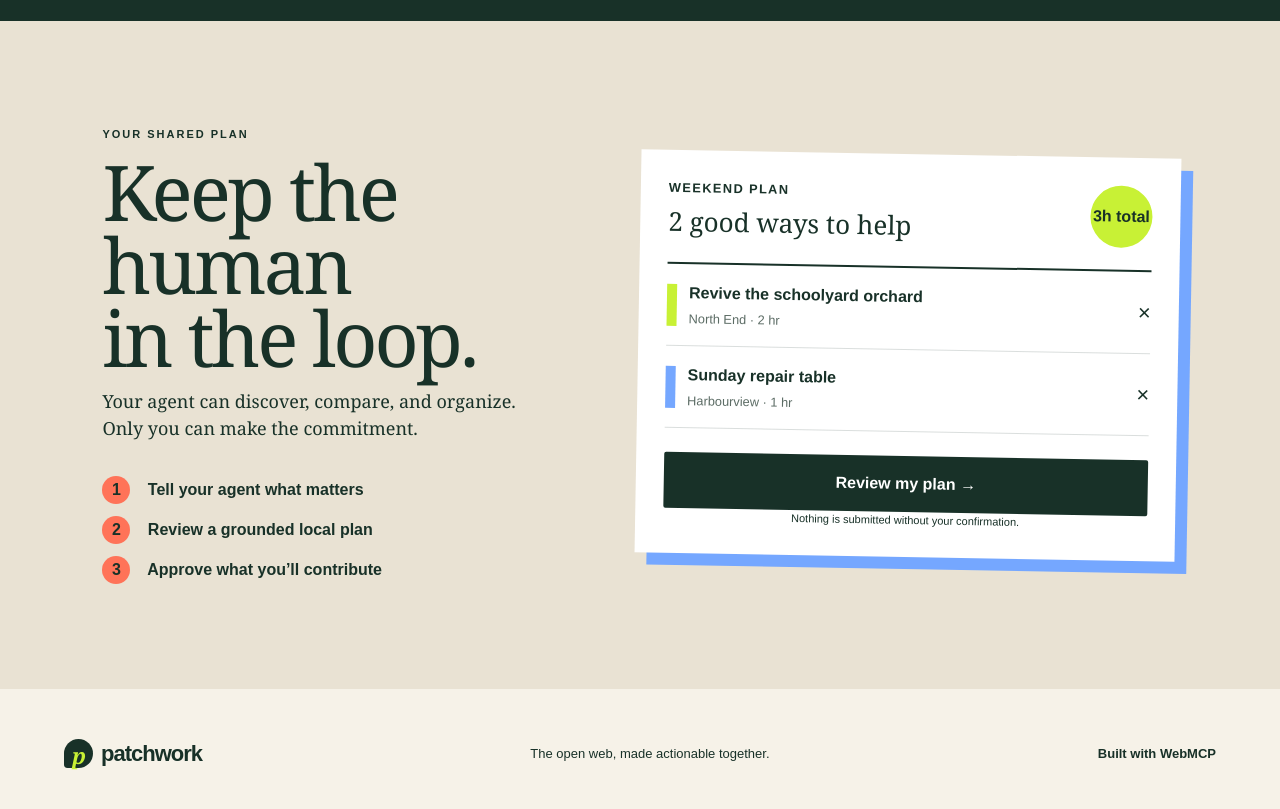
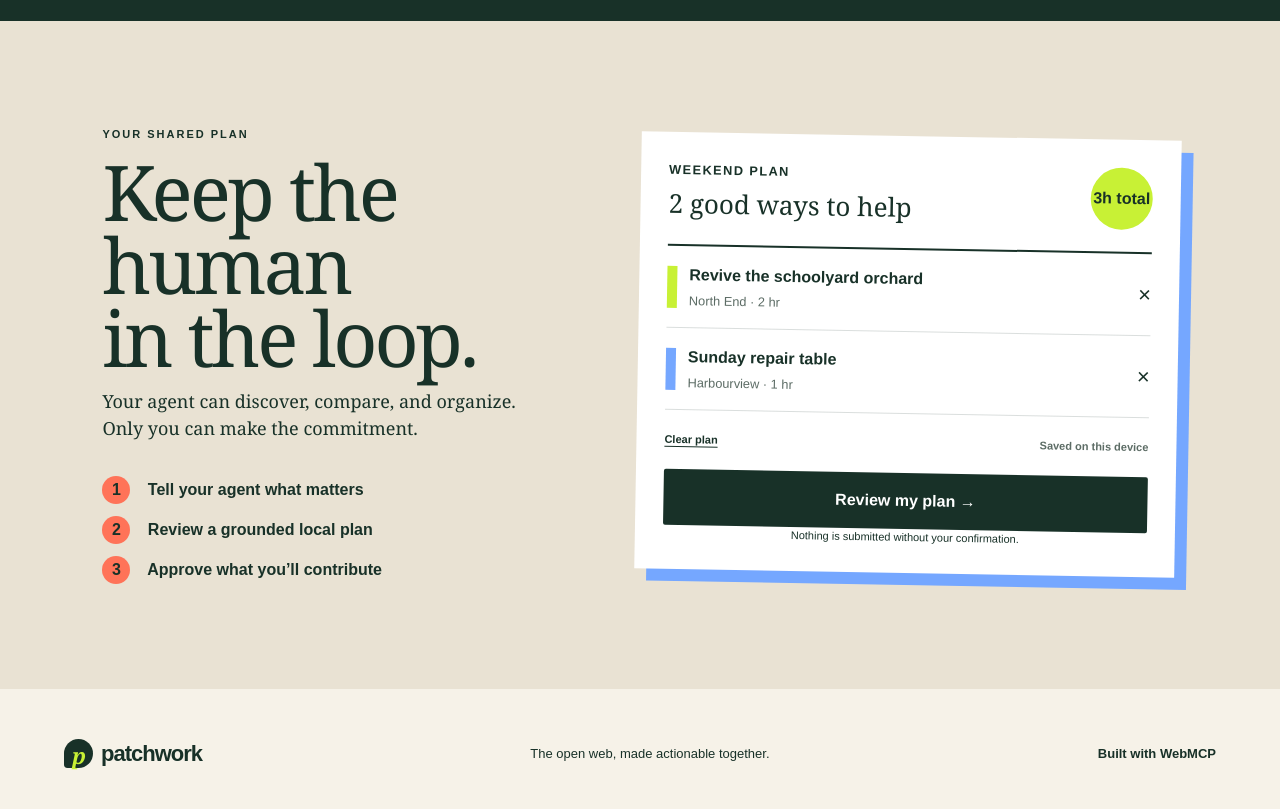
Before and after one commit to lsantos2000/patchwork-webmcp, a Next.js app: page / in a window 1280 px wide. Shown: the part 1580-2389 px from the top of the page. Built offline with nearby package versions, Linux system fonts and the light colour scheme.

Commit message:
Persist the shared action plan on device

```diff
--- a/app/layout.tsx
+++ b/app/layout.tsx
@@ -1,5 +1,6 @@
 import type { Metadata } from 'next';
 import './globals.css';
+import './persistence.css';
 
 export const metadata: Metadata = {
   title: 'Patchwork — Small actions, shared momentum',
--- a/app/page.tsx
+++ b/app/page.tsx
@@ -1,23 +1,32 @@
 'use client';
 import { useMemo, useState } from 'react';
 import { useWebMCP, type WebMCPTool } from './useWebMCP';
+import { usePersistentState } from './usePersistentState';
 const projects=[
 {id:'orchard',title:'Revive the schoolyard orchard',area:'North End',type:'Outdoors',time:2,people:8,color:'lime',keywords:'garden gardening plants trees kids school nature grow',desc:'Prune six trees, rebuild two beds, and make the harvest easier for students to share.'},
 {id:'repair',title:'Sunday repair table',area:'Harbourview',type:'Skills',time:1,people:4,color:'blue',keywords:'fix fixing mend clothes electronics reuse recycle maker',desc:'Help neighbours mend lamps, patch clothes, and keep useful things out of landfill.'},
 {id:'pantry',title:'Restock the little pantry',area:'West Commons',type:'Food',time:1,people:12,color:'coral',keywords:'donate donation hunger groceries supplies meals food bank',desc:'Coordinate a low-waste pantry refill with shelf-stable food and hygiene basics.'},
 {id:'walk',title:'Map a safer night walk',area:'North End',type:'Community',time:2,people:6,color:'violet',keywords:'safety accessibility lights walking streets map neighborhood community',desc:'Walk the route together and log lighting, crossings, and accessibility gaps.'}];
+const filters=['All','Outdoors','Skills','Food','Community'] as const;
+const projectIds=new Set(projects.map(project=>project.id));
+const isSavedFilter=(value:unknown):value is string=>typeof value==='string'&&filters.includes(value as typeof filters[number]);
+const isSavedQuery=(value:unknown):value is string=>typeof value==='string'&&value.length<=300;
+const isSavedPlan=(value:unknown):value is string[]=>Array.isArray(value)&&value.every(id=>typeof id==='string'&&projectIds.has(id));
 export default function Home(){
- const[filter,setFilter]=useState('All'),[query,setQuery]=useState(''),[selected,setSelected]=useState<string[]>(['orchard','repair']),[toast,setToast]=useState('');
+ const[filter,setFilter]=usePersistentState('patchwork.filter.v1','All',isSavedFilter);
+ const[query,setQuery]=usePersistentState('patchwork.query.v1','',isSavedQuery);
+ const[selected,setSelected,planRestored]=usePersistentState<string[]>('patchwork.plan.v1',['orchard','repair'],isSavedPlan);
+ const[toast,setToast]=useState('');
  const visible=useMemo(()=>{const terms=query.toLowerCase().trim().split(/\s+/).filter(Boolean);return projects.filter(p=>(filter==='All'||p.type===filter)&&(!terms.length||terms.some(term=>`${p.title} ${p.area} ${p.type} ${p.keywords} ${p.desc}`.toLowerCase().includes(term))))},[filter,query]);
  const webMCPTools=useMemo<WebMCPTool[]>(()=>[
   {name:'search_neighborhood_projects',description:'Find current neighbourhood projects by area, interest, or available time, and show the search in the shared interface.',inputSchema:{type:'object',properties:{query:{type:'string'},max_hours:{type:'number'}}},execute:async(input)=>{const text=typeof input.query==='string'?input.query:'';const max=typeof input.max_hours==='number'?input.max_hours:8;setQuery(text);const matches=projects.filter(p=>p.time<=max&&`${p.title} ${p.area} ${p.type} ${p.keywords} ${p.desc}`.toLowerCase().includes(text.toLowerCase()));setToast(`Agent found ${matches.length} project${matches.length===1?'':'s'} and shared the search.`);return{projects:matches,shared_ui_updated:true}}},
-  {name:'build_action_plan',description:'Create a realistic action plan from selected neighbourhood projects and display it for the human to review.',inputSchema:{type:'object',properties:{project_ids:{type:'array',items:{type:'string'}}},required:['project_ids']},execute:async(input)=>{const ids=Array.isArray(input.project_ids)?input.project_ids.filter((id):id is string=>typeof id==='string'):[];const plan=projects.filter(p=>ids.includes(p.id));setSelected(plan.map(p=>p.id));const hours=plan.reduce((s,p)=>s+p.time,0);setToast(`Agent shared a ${hours}-hour plan with ${plan.length} project${plan.length===1?'':'s'}.`);return{plan,total_hours:hours,shared_ui_updated:true}}},
+  {name:'build_action_plan',description:'Create a realistic action plan from selected neighbourhood projects, display it for human review, and save it on this device.',inputSchema:{type:'object',properties:{project_ids:{type:'array',items:{type:'string'}}},required:['project_ids']},execute:async(input)=>{const ids=Array.isArray(input.project_ids)?input.project_ids.filter((id):id is string=>typeof id==='string'):[];const plan=projects.filter(p=>ids.includes(p.id));setSelected(plan.map(p=>p.id));const hours=plan.reduce((s,p)=>s+p.time,0);setToast(`Agent shared and saved a ${hours}-hour plan with ${plan.length} project${plan.length===1?'':'s'}.`);return{plan,total_hours:hours,shared_ui_updated:true,persisted_on_device:true}}},
   {name:'pledge_support',description:'Draft a support pledge and show it for human review. Never submit or commit without explicit human confirmation.',inputSchema:{type:'object',properties:{project_id:{type:'string'},contribution:{type:'string'}},required:['project_id','contribution']},execute:async(input)=>{const projectId=typeof input.project_id==='string'?input.project_id:'';const contribution=typeof input.contribution==='string'?input.contribution:'';setToast('Agent prepared a pledge draft. Human confirmation is required; nothing was submitted.');return{status:'confirmation_required',draft:{project_id:projectId,contribution},shared_ui_updated:true}}}
  ],[]);
  useWebMCP(webMCPTools);
  const total=selected.reduce((s,id)=>s+(projects.find(p=>p.id===id)?.time||0),0);
  return <main><nav className="nav"><a className="brand" href="#top"><span>p</span>patchwork</a><div className="navlinks"><a href="#projects">Find a project</a><a href="#how">How it works</a></div><button className="agent-pill" onClick={()=>{setSelected(['orchard','pantry']);setToast('Agent plan ready — you’re still in control.')}}>⌁ Ask my agent</button></nav>
  <section className="hero" id="top"><div className="eyebrow"><i/> PEOPLE + AGENTS, ON COMMON GROUND</div><h1>Small actions.<br/><em>Shared momentum.</em></h1><p className="lede">Patchwork turns local needs into clear, doable plans. Explore with your own eyes—or let your agent find the right way to pitch in.</p><form className="search" onSubmit={e=>{e.preventDefault();document.querySelector('#projects')?.scrollIntoView({behavior:'smooth'});if(visible.length){setSelected(s=>s.includes(visible[0].id)?s:[...s,visible[0].id]);setToast(`${visible.length} match${visible.length===1?'':'es'} found. ${visible[0].title} was added to your plan.`)}else setToast('No exact match yet — try garden, repair, food, or safety.')}}><span>⌕</span><input aria-label="Search projects" value={query} onChange={e=>setQuery(e.target.value)} placeholder="Try “help in a garden” or “donate food”"/><button type="submit">Explore <b>→</b></button></form><div className="trust"><span>● Live neighbourhood needs</span><span>✓ You approve every commitment</span><span>⌁ Agent-ready via WebMCP</span></div><div className="orbit orbit-a">garden</div><div className="orbit orbit-b">repair</div><div className="orbit orbit-c">share</div></section>
- <section className="projects" id="projects"><div className="section-head"><div><p className="kicker">HAPPENING NEARBY</p><h2>{query?`${visible.length} local match${visible.length===1?'':'es'}`:'Find your patch.'}</h2></div><p>{query?`Suggestions for “${query}” — add any project to shape your plan.`:'Real needs, shaped by the people closest to them.'}</p></div><div className="filters">{['All','Outdoors','Skills','Food','Community'].map(f=><button key={f} className={filter===f?'active':''} onClick={()=>setFilter(f)}>{f}</button>)}</div><div className="project-grid">{visible.map((p,i)=><article className={`card ${p.color}`} key={p.id}><div className="card-top"><span>{p.type}</span><button aria-label={`Add ${p.title}`} className={selected.includes(p.id)?'picked':''} onClick={()=>setSelected(s=>s.includes(p.id)?s.filter(x=>x!==p.id):[...s,p.id])}>{selected.includes(p.id)?'✓':'+'}</button></div><div className="mini-art" aria-hidden="true"><i/><i/><i/></div><p className="place">{p.area} · {p.time} hr{p.time>1?'s':''}</p><h3>{p.title}</h3><p>{p.desc}</p><footer><span>{p.people} neighbours in</span><b>{String(i+1).padStart(2,'0')}</b></footer></article>)}{visible.length===0&&<div className="empty"><span>⌁</span><h3>No exact match—yet.</h3><p>Try a broader idea like garden, repair, food, safety, or community.</p><button onClick={()=>{setQuery('');setFilter('All')}}>Show every project</button></div>}</div></section>
- <section className="plan" id="how"><div className="plan-copy"><p className="kicker">YOUR SHARED PLAN</p><h2>Keep the human<br/>in the loop.</h2><p>Your agent can discover, compare, and organize. Only you can make the commitment.</p><div className="steps"><span><b>1</b> Tell your agent what matters</span><span><b>2</b> Review a grounded local plan</span><span><b>3</b> Approve what you’ll contribute</span></div></div><div className="plan-card"><div className="plan-title"><div><small>WEEKEND PLAN</small><strong>{selected.length} good ways to help</strong></div><span>{total}h total</span></div>{projects.filter(p=>selected.includes(p.id)).map(p=><div className="plan-row" key={p.id}><i className={p.color}/><div><b>{p.title}</b><small>{p.area} · {p.time} hr</small></div><button onClick={()=>setSelected(s=>s.filter(x=>x!==p.id))}>×</button></div>)}<button className="review" onClick={()=>setToast(`Plan reviewed: ${selected.length} projects, ${total} hours. No pledge sent.`)}>Review my plan →</button><p className="safe">Nothing is submitted without your confirmation.</p></div></section>
+ <section className="projects" id="projects"><div className="section-head"><div><p className="kicker">HAPPENING NEARBY</p><h2>{query?`${visible.length} local match${visible.length===1?'':'es'}`:'Find your patch.'}</h2></div><p>{query?`Suggestions for “${query}” — add any project to shape your plan.`:'Real needs, shaped by the people closest to them.'}</p></div><div className="filters">{filters.map(f=><button key={f} className={filter===f?'active':''} onClick={()=>setFilter(f)}>{f}</button>)}</div><div className="project-grid">{visible.map((p,i)=><article className={`card ${p.color}`} key={p.id}><div className="card-top"><span>{p.type}</span><button aria-label={`Add ${p.title}`} className={selected.includes(p.id)?'picked':''} onClick={()=>setSelected(s=>s.includes(p.id)?s.filter(x=>x!==p.id):[...s,p.id])}>{selected.includes(p.id)?'✓':'+'}</button></div><div className="mini-art" aria-hidden="true"><i/><i/><i/></div><p className="place">{p.area} · {p.time} hr{p.time>1?'s':''}</p><h3>{p.title}</h3><p>{p.desc}</p><footer><span>{p.people} neighbours in</span><b>{String(i+1).padStart(2,'0')}</b></footer></article>)}{visible.length===0&&<div className="empty"><span>⌁</span><h3>No exact match—yet.</h3><p>Try a broader idea like garden, repair, food, safety, or community.</p><button onClick={()=>{setQuery('');setFilter('All')}}>Show every project</button></div>}</div></section>
+ <section className="plan" id="how"><div className="plan-copy"><p className="kicker">YOUR SHARED PLAN</p><h2>Keep the human<br/>in the loop.</h2><p>Your agent can discover, compare, and organize. Only you can make the commitment.</p><div className="steps"><span><b>1</b> Tell your agent what matters</span><span><b>2</b> Review a grounded local plan</span><span><b>3</b> Approve what you’ll contribute</span></div></div><div className="plan-card"><div className="plan-title"><div><small>WEEKEND PLAN</small><strong>{selected.length} good ways to help</strong></div><span>{total}h total</span></div>{projects.filter(p=>selected.includes(p.id)).map(p=><div className="plan-row" key={p.id}><i className={p.color}/><div><b>{p.title}</b><small>{p.area} · {p.time} hr</small></div><button aria-label={`Remove ${p.title}`} onClick={()=>setSelected(s=>s.filter(x=>x!==p.id))}>×</button></div>)}<div className="plan-actions"><button className="clear-plan" onClick={()=>{setSelected([]);setToast('Saved plan cleared on this device.')}} disabled={!selected.length}>Clear plan</button><span>{planRestored?'Saved on this device':'Restoring plan…'}</span></div><button className="review" onClick={()=>setToast(`Plan reviewed: ${selected.length} projects, ${total} hours. No pledge sent.`)}>Review my plan →</button><p className="safe">Nothing is submitted without your confirmation.</p></div></section>
  <footer className="footer"><a className="brand" href="#top"><span>p</span>patchwork</a><p>The open web, made actionable together.</p><span>Built with WebMCP</span></footer>{toast&&<button className="toast" onClick={()=>setToast('')}>{toast}<span>×</span></button>}</main>}
--- /dev/null
+++ b/app/persistence.css
@@ -0,0 +1,30 @@
+.plan-actions {
+  display: flex;
+  align-items: center;
+  justify-content: space-between;
+  gap: 16px;
+  margin-top: 16px;
+  color: #5c6c65;
+  font-size: 11px;
+  font-weight: 800;
+}
+
+.clear-plan {
+  border: 0;
+  padding: 5px 0;
+  background: transparent;
+  color: var(--ink);
+  cursor: pointer;
+  font: inherit;
+  text-decoration: underline;
+  text-underline-offset: 3px;
+}
+
+.clear-plan:disabled {
+  cursor: not-allowed;
+  opacity: 0.4;
+}
+
+.plan-actions + .review {
+  margin-top: 16px;
+}
--- /dev/null
+++ b/app/usePersistentState.ts
@@ -0,0 +1,33 @@
+'use client';
+
+import { useEffect, useState, type Dispatch, type SetStateAction } from 'react';
+
+export function usePersistentState<T>(
+  key: string,
+  initialValue: T,
+  isValid: (value: unknown) => value is T,
+): [T, Dispatch<SetStateAction<T>>, boolean] {
+  const [value, setValue] = useState<T>(initialValue);
+  const [hydrated, setHydrated] = useState(false);
+
+  useEffect(() => {
+    try {
+      const saved = window.localStorage.getItem(key);
+      if (saved !== null) {
+        const parsed: unknown = JSON.parse(saved);
+        if (isValid(parsed)) setValue(parsed);
+        else window.localStorage.removeItem(key);
+      }
+    } catch {
+      window.localStorage.removeItem(key);
+    } finally {
+      setHydrated(true);
+    }
+  }, [key, isValid]);
+
+  useEffect(() => {
+    if (hydrated) window.localStorage.setItem(key, JSON.stringify(value));
+  }, [hydrated, key, value]);
+
+  return [value, setValue, hydrated];
+}
```
